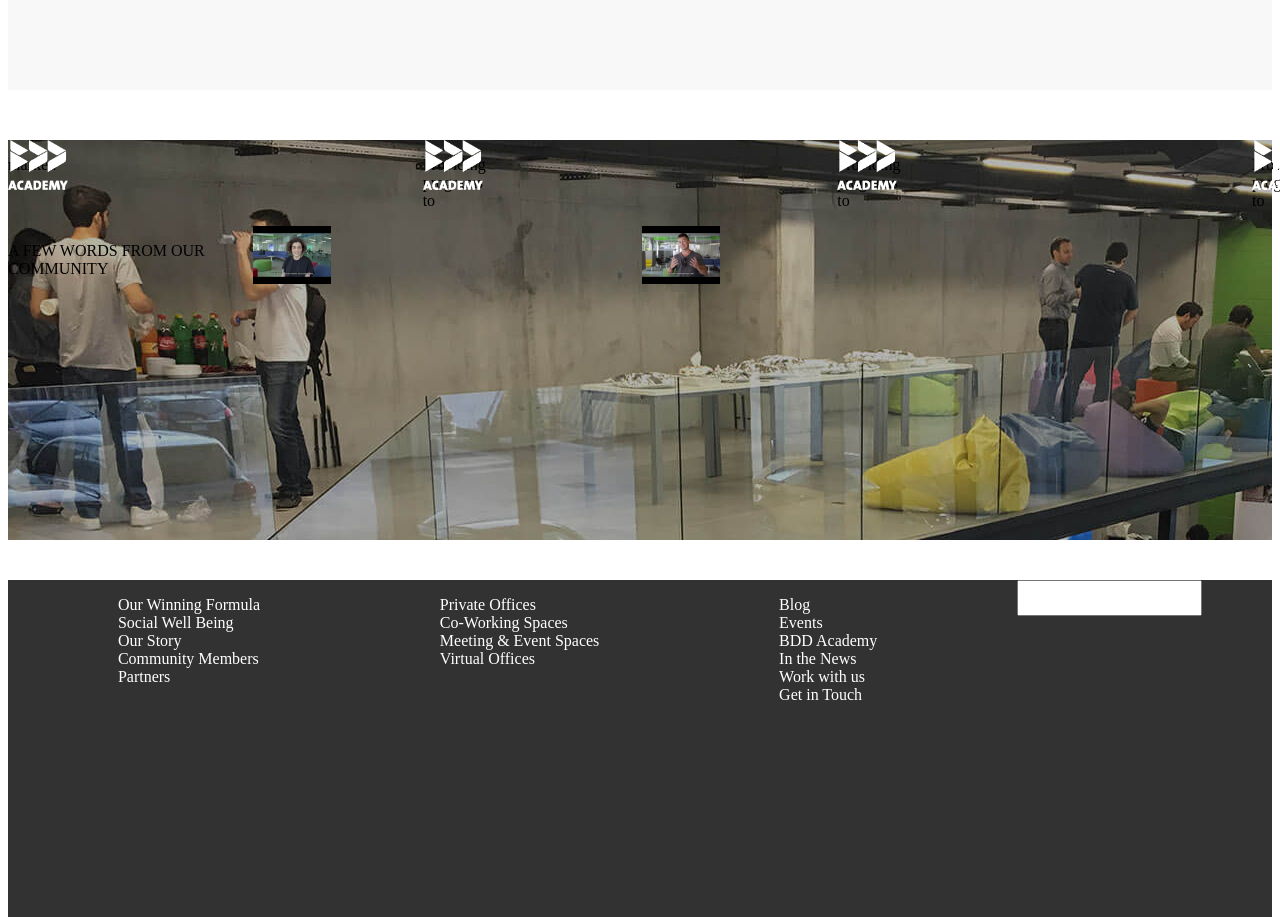
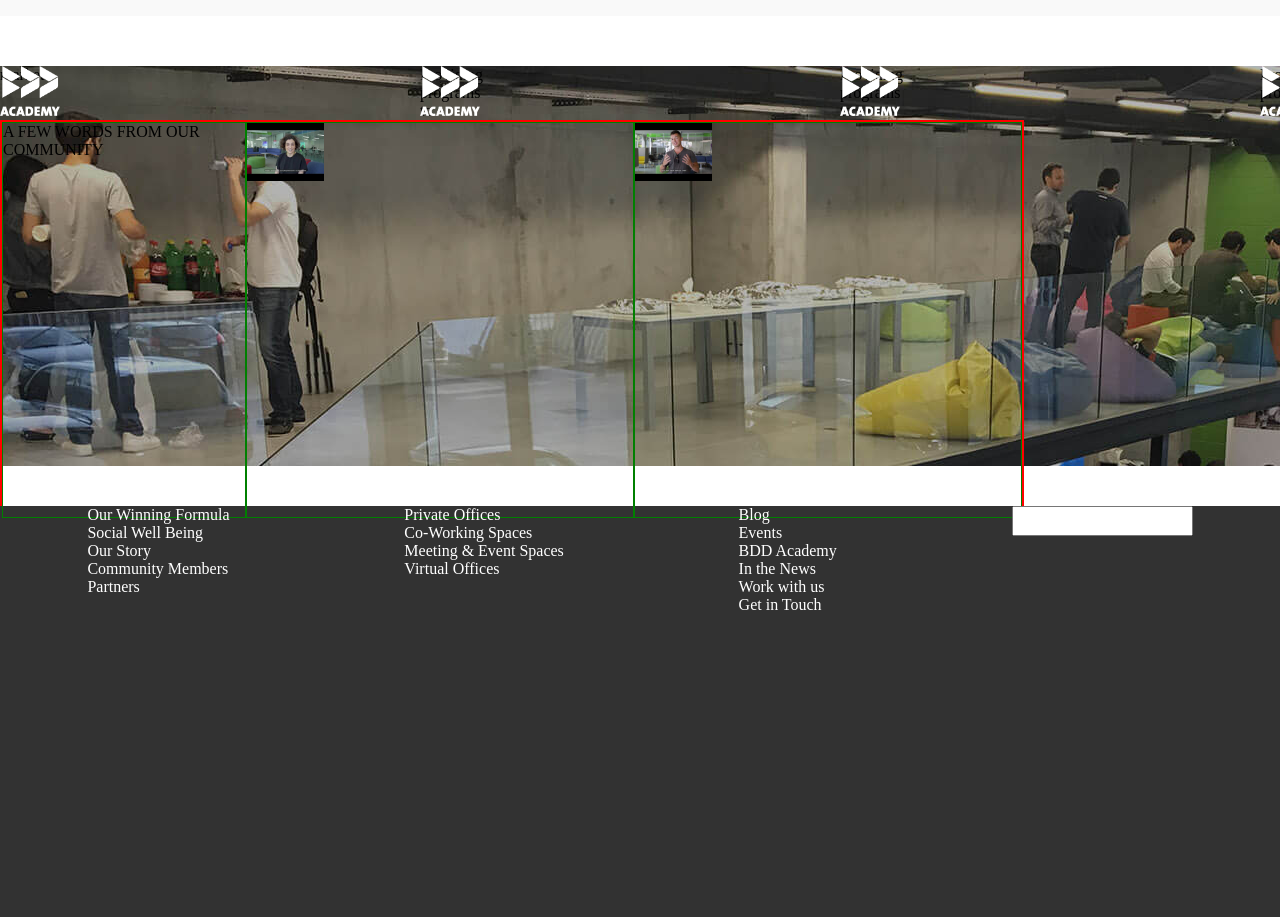
Before and after one commit to abbassmoussawi/bdd-front-end, a plain HTML site: page index.html in a window 1280 px wide. Shown: the part 4720-5637 px from the top of the page. Drawn offline with Linux system fonts and the light colour scheme.

Commit message:
remove a typo

```diff
--- a/css/styles.css
+++ b/css/styles.css
@@ -1,4 +1,4 @@
-    class="container-s7-item" * {
+ * {
      margin: 0;
      padding: 0;
      box-sizing: border-box;
@@ -324,9 +324,12 @@
      justify-content: space-between;
      width: 80vw;
      height: 50vh;
+     border: 2px solid red;
  }
 
-    .section-7-bottom-item {}
+ .section-7-bottom-item {
+     border: 1px solid green;
+ }
 
  .section-7-bottom-image {
      width: 20%;
```
Lines whose indentation alone changed are shown as unchanged.
